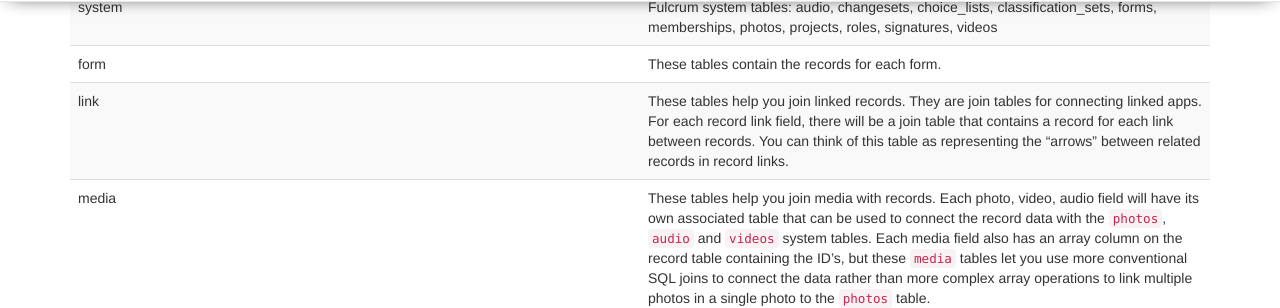
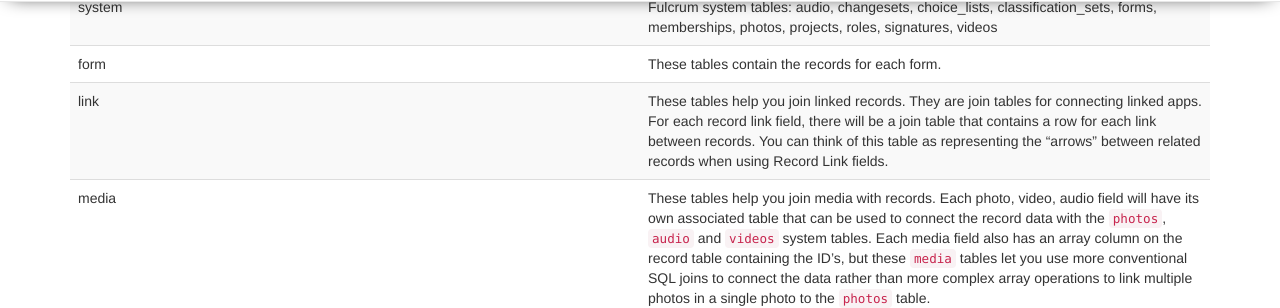
Before and after one commit to rylincoln/developer.fulcrumapp.com, a Jekyll site: the page built from _query-api/reference.md, in a window 1280 px wide and 900 px high, scrolled down 2978 px. Shown: the part 118-426 px from the top of the window. Built offline with Jekyll 4.4.1, drawn with Linux system fonts in a browser that asks for light colours; nearby versions of some CDN libraries.

Commit message:
Use the term row to disambiguate from the fulcrum terminology of 'record'

```diff
--- a/_query-api/reference.md
+++ b/_query-api/reference.md
@@ -165,7 +165,7 @@ The basic `SELECT * FROM tables;` query will return all of the tables available
 |------|-------------|
 | system | Fulcrum system tables: audio, changesets, choice_lists, classification_sets, forms, memberships, photos, projects, roles, signatures, videos |
 | form | These tables contain the records for each form. |
-| link | These tables help you join linked records. They are join tables for connecting linked apps. For each record link field, there will be a join table that contains a record for each link between records. You can think of this table as representing the "arrows" between related records in record links. |
+| link | These tables help you join linked records. They are join tables for connecting linked apps. For each record link field, there will be a join table that contains a row for each link between records. You can think of this table as representing the "arrows" between related records when using Record Link fields. |
 | media | These tables help you join media with records. Each photo, video, audio field will have its own associated table that can be used to connect the record data with the `photos`, `audio` and `videos` system tables. Each media field also has an array column on the record table containing the ID's, but these `media` tables let you use more conventional SQL joins to connect the data rather than more complex array operations to link multiple photos in a single photo to the `photos` table. |
 | repeatable | These tables contain child records. Child tables have some additional columns, `_child_record_id` and `_parent_id` that can be used to link child records to the parent records. Note that because Fulcrum supports nested child records, it's possible that child records have their own child records. Using `_child_record_id`, `_parent_id` and `_record_id` it's possible to construct queries that can link records together going down or up repeatable levels.  |
 
```
